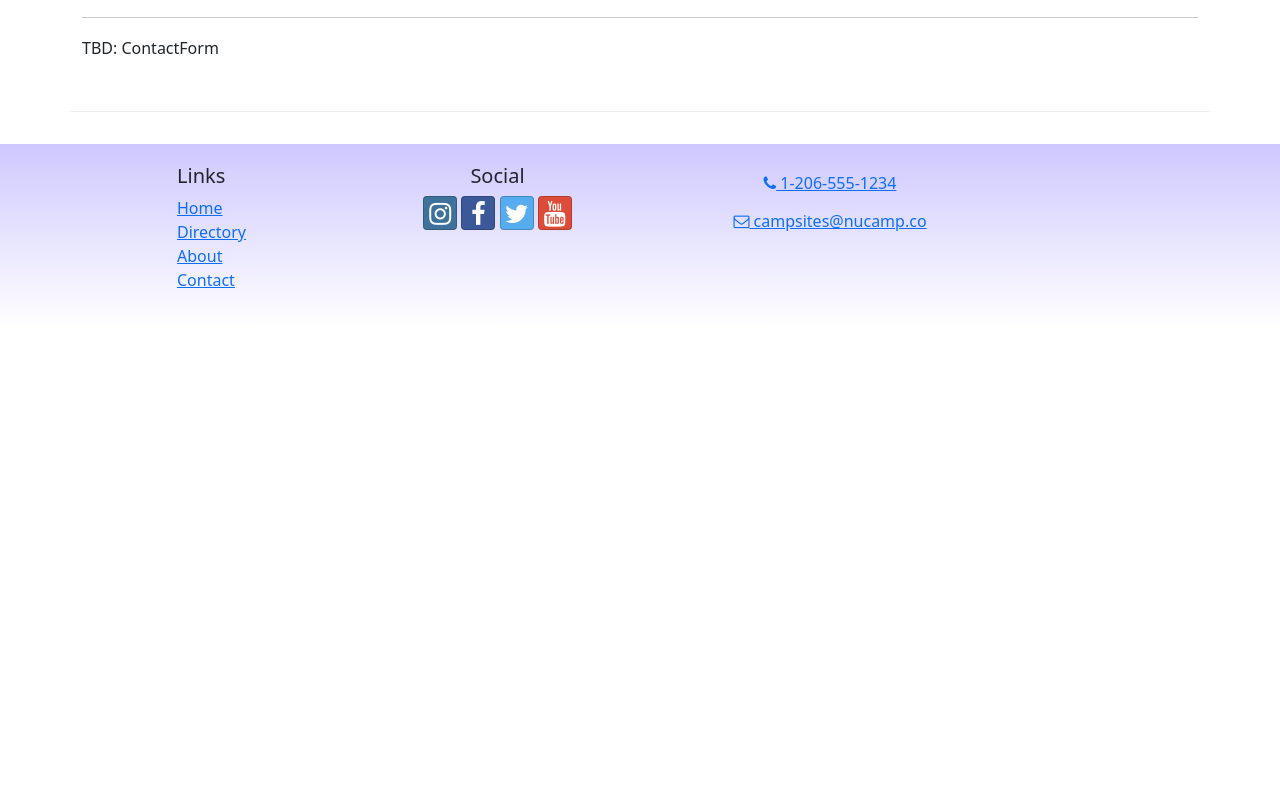
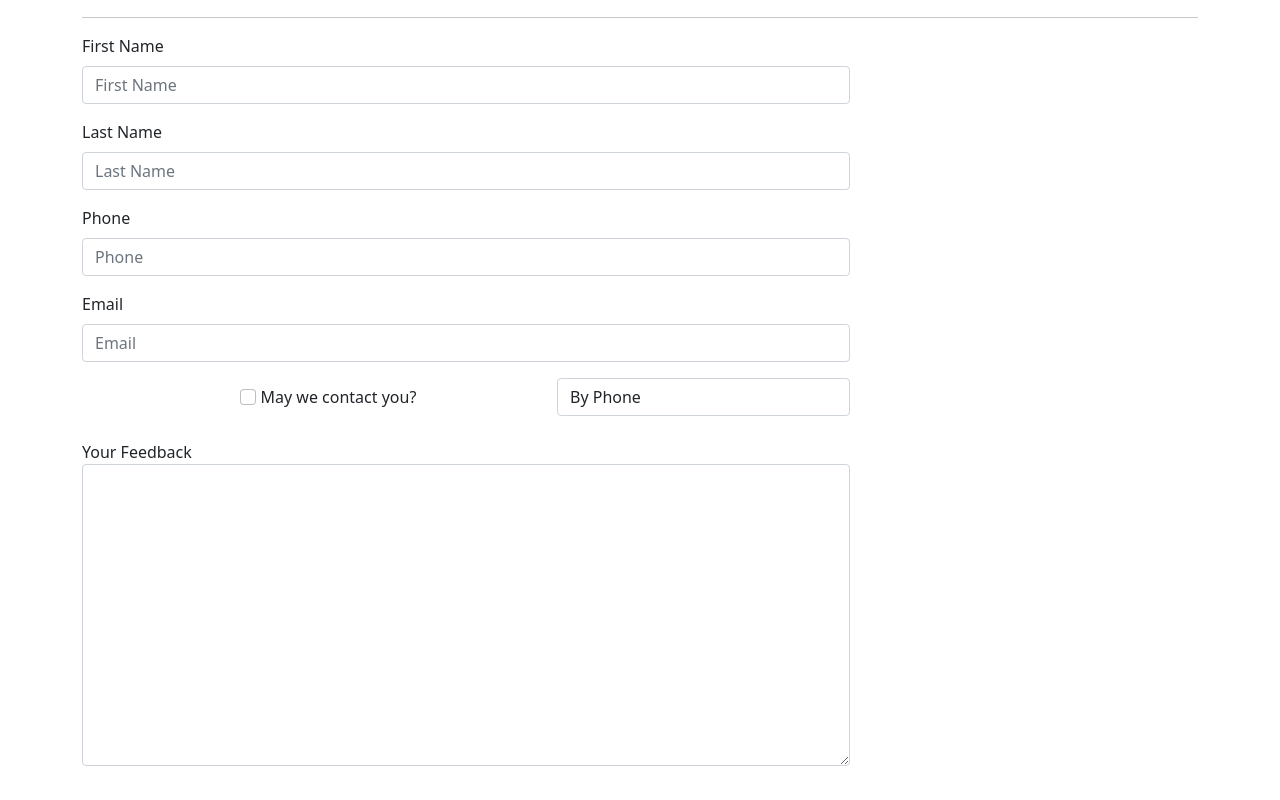
Before and after one commit to skymouse85/nucampReactCourseProject, a React (Create React App) app: page /contact in a window 1280 px wide. Shown: the part 580-1380 px from the top of the page. Before the commit the page ends 908 px from the top, so only its background shows below. Built offline with nearby package versions, Linux system fonts and the light colour scheme.

Commit message:
form staging

```diff
--- /dev/null
+++ b/src/components/ContactForm.js
@@ -0,0 +1,81 @@
+import { Button, Label, Col, FormGroup } from 'reactstrap';
+import { Formik, Field, Form } from 'formik';
+
+const ContactForm = () => {
+    return (
+        <Formik
+            initialValues={{
+                firstName: '',
+                lastName: '',
+                phoneNum: '',
+                email: '',
+                agree: false,
+                contactType: 'By Phone',
+                feedback: ''
+            }}
+
+        >
+            <Form>
+                <FormGroup row>
+                    <Label html='firstName'>
+                        First Name
+                    </Label>
+                    <Col md='10'>
+                        <Field name='firstName' placeholder='First Name' className='form-control' />
+                    </Col>
+                </FormGroup>
+                <FormGroup row>
+                    <Label html='lastName'>
+                        Last Name
+                    </Label>
+                    <Col md='10'>
+                        <Field name='lastName' placeholder='Last Name' className='form-control' />
+                    </Col>
+                </FormGroup>
+                <FormGroup row>
+                    <Label html='phoneNum'>
+                        Phone
+                    </Label>
+                    <Col md='10'>
+                        <Field name='phoneNum' placeholder='Phone' className='form-control' />
+                    </Col>
+                </FormGroup>
+                <FormGroup row>
+                    <Label html='email'>
+                        Email
+                    </Label>
+                    <Col md='10'>
+                        <Field name='email' placeholder='Email' className='form-control' />
+                    </Col>
+                </FormGroup>
+                <FormGroup row>
+                    <Label check md={{ size: 4, offset: 2 }}>
+                        <Field
+                            name='agree'
+                            type='checkbox'
+                            className='form-check-input'
+                        />{' '}
+                        May we contact you? </Label>
+                    <Col md='4'>
+                        <Field name='contactType' as='select' className='form-control' >
+                            <option>By Phone</option>
+                            <option>By Email</option>
+                        </Field>
+                    </Col>
+                </FormGroup>
+                <FormGroup row>
+                    <Label html='feedback'></Label>
+                    <Col md='10'>
+                        Your Feedback
+                        <Field name='feedback' as='textarea' rows='12' className='form-control' />
+                    </Col>
+                </FormGroup>
+                <FormGroup row>
+
+                </FormGroup>
+            </Form>
+        </Formik>
+    )
+}
+
+export default ContactForm
--- a/src/pages/ContactPage.js
+++ b/src/pages/ContactPage.js
@@ -1,5 +1,6 @@
 import { Container, Col, Row } from 'reactstrap';
 import SubHeader from "../components/SubHeader";
+import ContactForm from '../components/ContactForm';
 
 
 const ContactPage = () => {
@@ -40,7 +41,9 @@
                     <h2>Send Us Your Feedback</h2>
                     <hr />
                 </Col>
-                <Col md='10'>TBD: ContactForm</Col>
+                <Col md='10'>
+                    <ContactForm />
+                </Col>
             </Row>
         </Container>
     )
```
